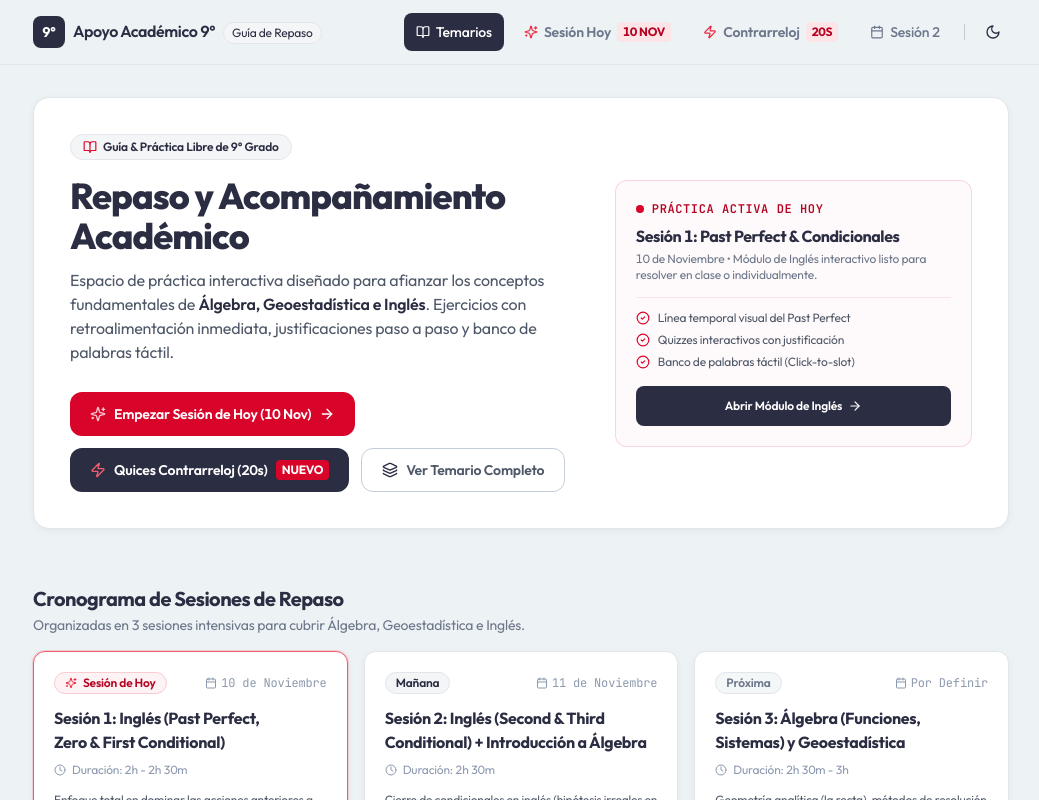
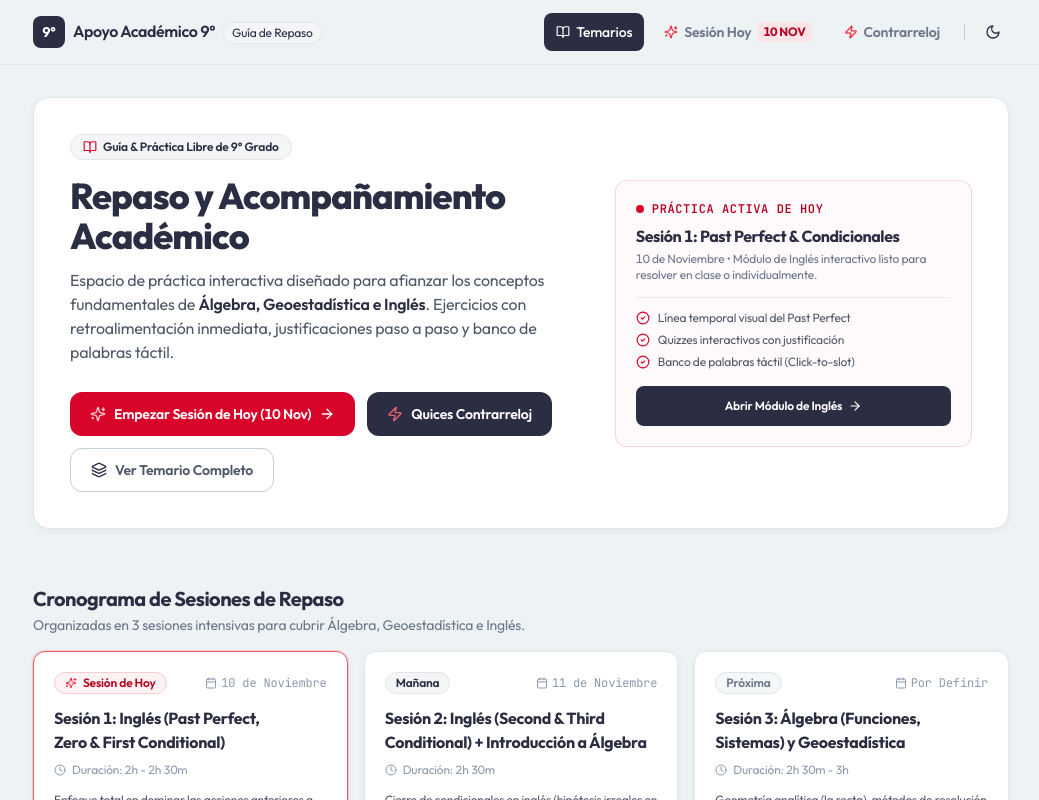
Before and after one commit to josemanuelufps/practica-mates-para-9no, a React (Vite) app: page / in a window 1280 px wide. Shown: the top 800 px of the page, without its empty margins (119-1158 px from the left). Built offline with nearby package versions, Linux system fonts and the light colour scheme.

Commit message:
fix(copy): remove static 20s and new badge from landing CTA, remove session 2 button from navbar

```diff
--- a/src/App.tsx
+++ b/src/App.tsx
@@ -106,10 +106,7 @@ export function App() {
                       className="min-h-[44px] px-5 py-2.5 rounded-xl bg-navy-600 hover:bg-navy-700 text-white dark:bg-navy-700 dark:hover:bg-navy-600 dark:text-ice-300 font-semibold text-xs sm:text-sm flex items-center justify-center sm:justify-start gap-2 shadow-xs transition-all active:scale-98 w-full sm:w-auto"
                     >
                       <Zap className="w-4 h-4 text-crimson-400 shrink-0" />
-                      <span>Quices Contrarreloj (20s)</span>
-                      <span className="text-xs uppercase font-bold px-1.5 py-0.5 bg-crimson-600 text-white rounded shrink-0">
-                        Nuevo
-                      </span>
+                      <span>Quices Contrarreloj</span>
                     </button>
 
                     <button
--- a/src/components/Navbar.tsx
+++ b/src/components/Navbar.tsx
@@ -1,5 +1,5 @@
 import React from 'react';
-import { Moon, Sun, BookOpen, Calendar, Sparkles, Zap } from 'lucide-react';
+import { Moon, Sun, BookOpen, Sparkles, Zap } from 'lucide-react';
 
 interface NavbarProps {
   darkMode: boolean;
@@ -21,11 +21,6 @@ export const Navbar: React.FC<NavbarProps> = ({
 
   const handleNavSession1 = () => {
     setActiveTab('sesion-1');
-    window.scrollTo({ top: 0, behavior: 'smooth' });
-  };
-
-  const handleNavSession2 = () => {
-    setActiveTab('sesion-2');
     window.scrollTo({ top: 0, behavior: 'smooth' });
   };
 
@@ -97,21 +92,6 @@ export const Navbar: React.FC<NavbarProps> = ({
             <Zap className="w-3.5 h-3.5 text-crimson-500 dark:text-crimson-400" />
             <span className="font-semibold hidden sm:inline">Contrarreloj</span>
             <span className="font-semibold sm:hidden">Quiz</span>
-            <span className="text-xs uppercase font-bold px-1.5 py-0.5 bg-crimson-100 dark:bg-crimson-900/60 text-crimson-700 dark:text-crimson-200 rounded">
-              20s
-            </span>
-          </button>
-
-          <button
-            onClick={handleNavSession2}
-            className={`hidden md:flex min-h-[38px] px-3 py-1.5 rounded-lg text-xs sm:text-sm font-medium transition-colors items-center gap-1.5 ${
-              activeTab === 'sesion-2'
-                ? 'bg-navy-600 text-white dark:bg-navy-700 dark:text-ice-300 shadow-xs'
-                : 'text-slate-600 hover:text-navy-600 dark:text-slate-400 dark:hover:text-ice-300 hover:bg-ice-200 dark:hover:bg-navy-800'
-            }`}
-          >
-            <Calendar className="w-3.5 h-3.5" />
-            <span>Sesión 2</span>
           </button>
 
           <div className="h-4 w-px bg-slate-300 dark:bg-navy-700 mx-0.5 sm:mx-1" />
```
